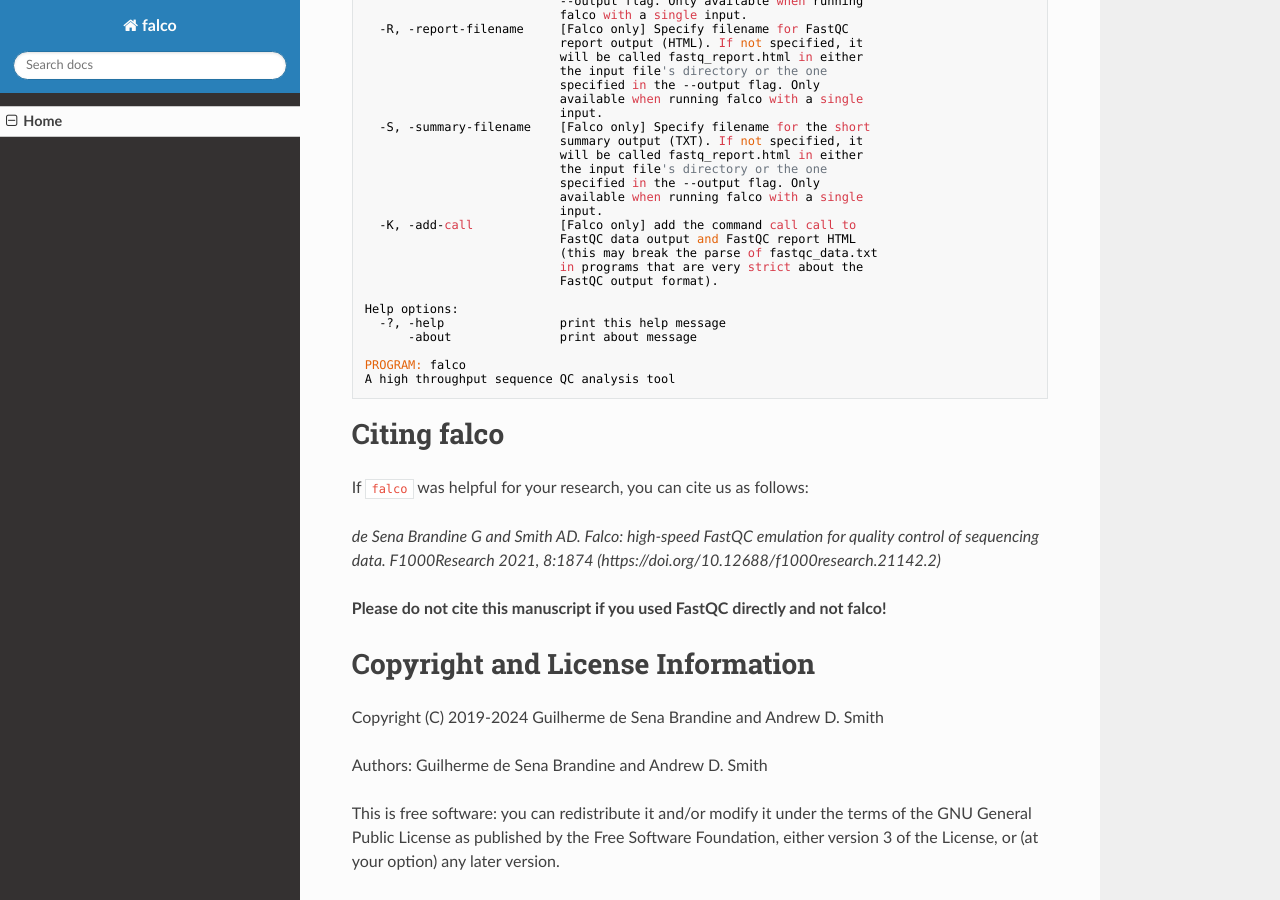
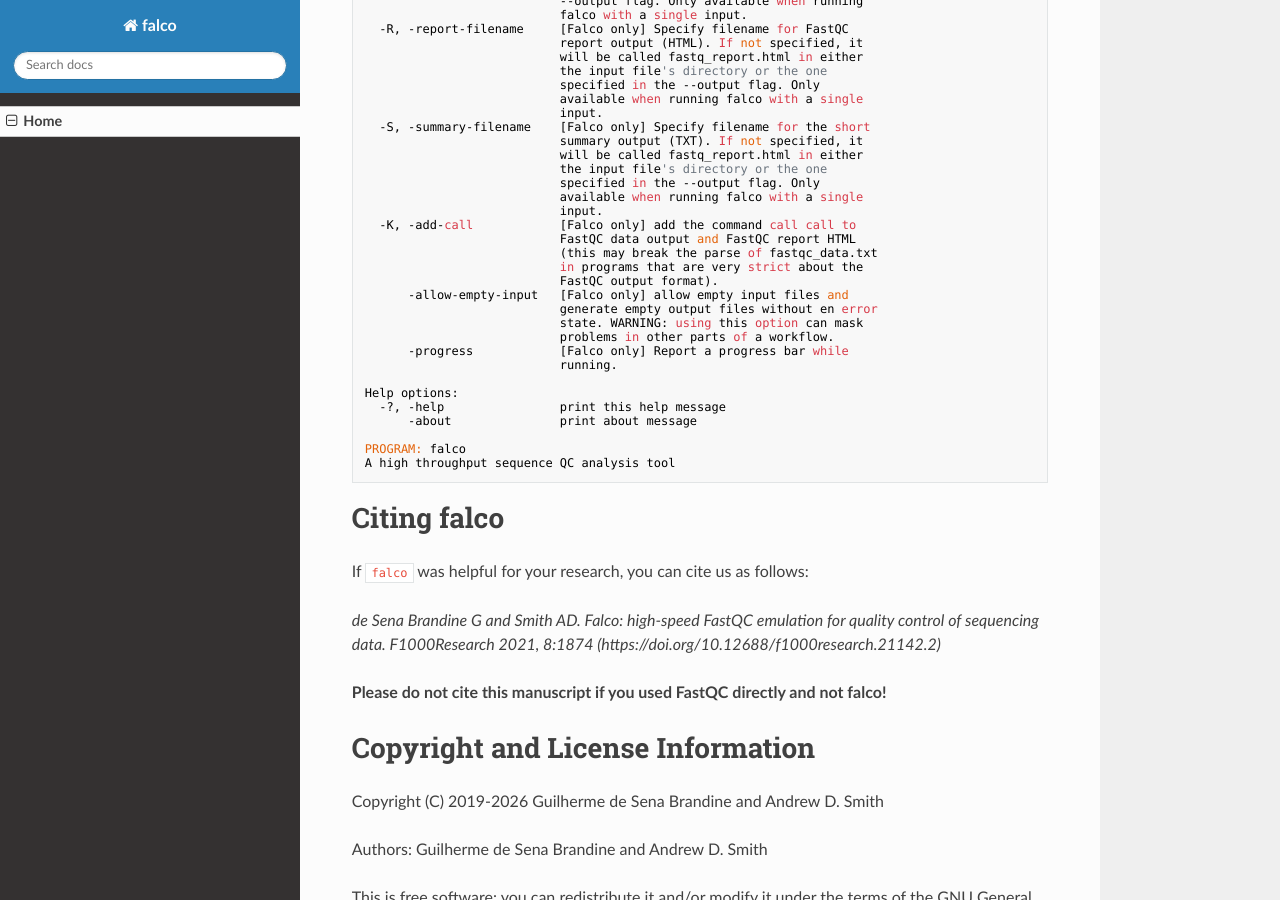
Before and after one commit to smithlabcode/falco, an MkDocs documentation site: the page built from documentation/docs/index.md, in a window 1280 px wide and 900 px high, scrolled down 4413 px. Built offline with MkDocs 1.6.1, drawn with Linux system fonts in a browser that asks for light colours; nearby versions of some CDN libraries.

Commit message:
documentation/docs/index.md: updating description of cli args

```diff
--- a/documentation/docs/index.md
+++ b/documentation/docs/index.md
@@ -283,6 +283,12 @@
                            (this may break the parse of fastqc_data.txt
                            in programs that are very strict about the
                            FastQC output format).
+      -allow-empty-input   [Falco only] allow empty input files and
+                           generate empty output files without en error
+                           state. WARNING: using this option can mask
+                           problems in other parts of a workflow.
+      -progress            [Falco only] Report a progress bar while
+                           running.
 
 Help options:
   -?, -help                print this help message
@@ -306,7 +312,7 @@
 Copyright and License Information
 =================================
 
-Copyright (C) 2019-2024 Guilherme de Sena Brandine and
+Copyright (C) 2019-2026 Guilherme de Sena Brandine and
                         Andrew D. Smith
 
 Authors: Guilherme de Sena Brandine and Andrew D. Smith
```
